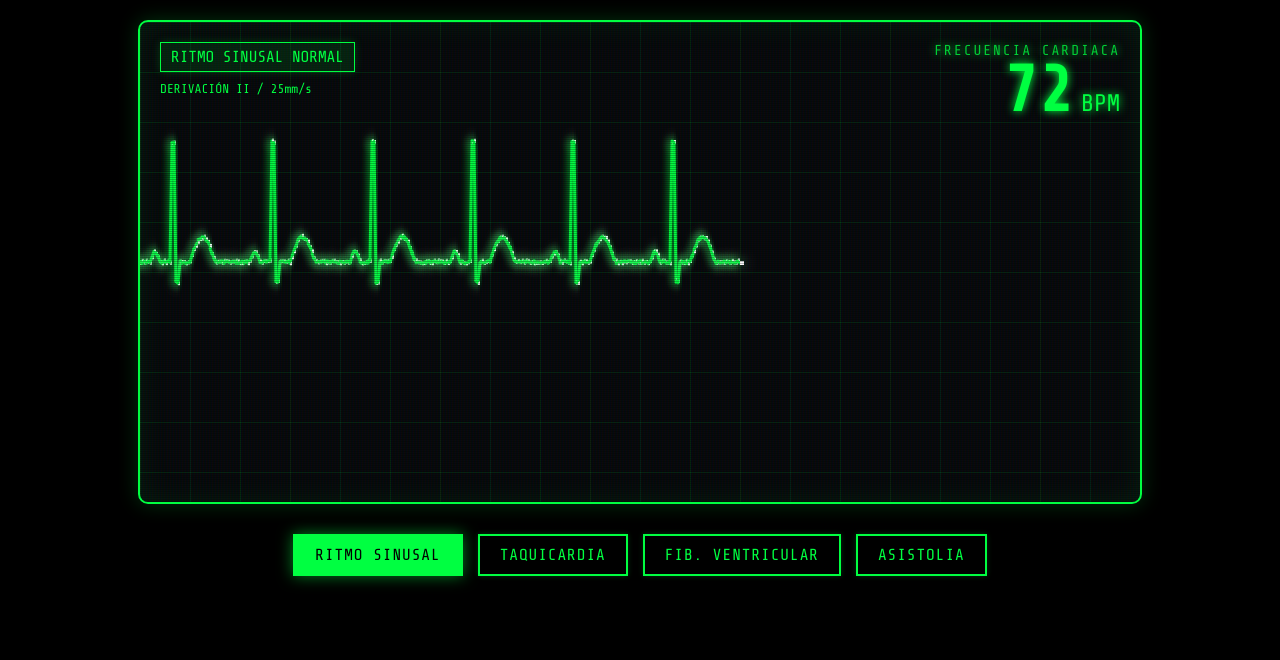
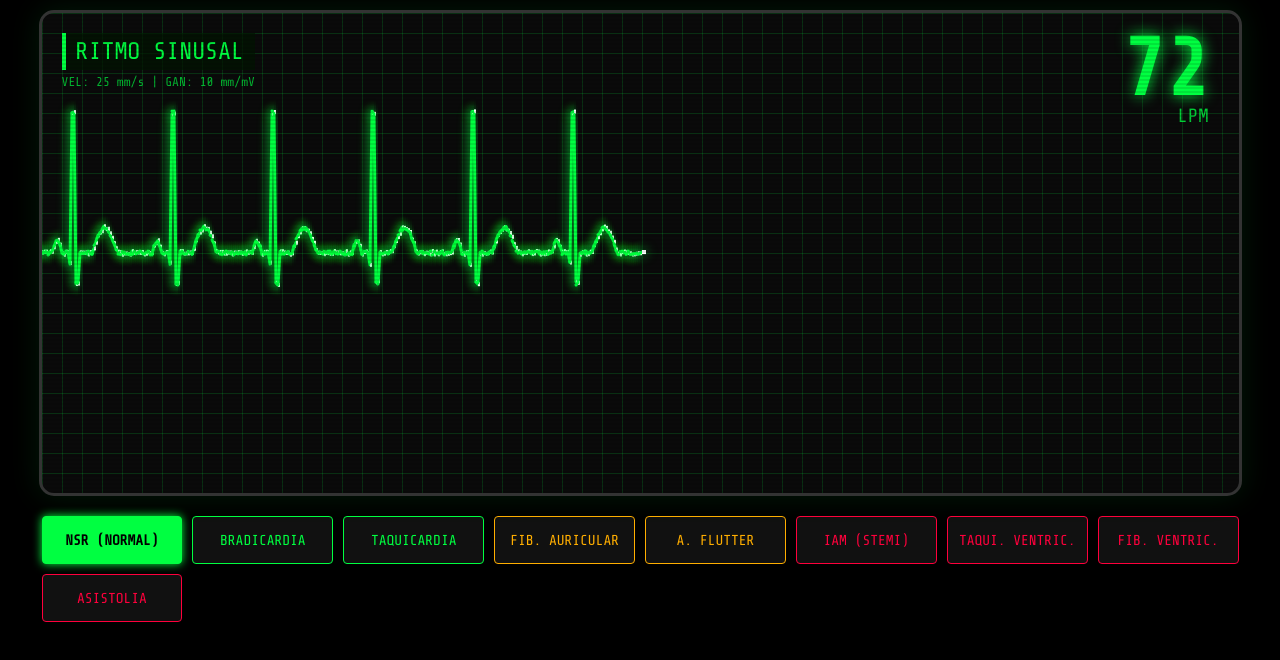
Before and after one commit to Col3ra/Sim_ecg_v2, a plain HTML site: page index.html in a window 1280 px wide. Drawn offline with nearby package versions, Linux system fonts and the light colour scheme.

Commit message:
Update index.html

```diff
--- a/index.html
+++ b/index.html
@@ -3,355 +3,430 @@
 <head>
     <meta charset="UTF-8">
     <meta name="viewport" content="width=device-width, initial-scale=1.0">
-    <title>Simulador ECG Futurista v3.0</title>
+    <title>MedSim ECG: Monitor de Pregrado</title>
     <link href="https://fonts.googleapis.com/css2?family=Share+Tech+Mono&display=swap" rel="stylesheet">
 
     <style>
         :root {
-            --ecg-color: #00ff41; /* Verde neón clásico */
-            --alert-color: #ff003c; /* Rojo alerta */
-            --bg-dark: #05080a;
-            --panel-bg: rgba(10, 20, 30, 0.8);
+            --ecg-color: #00ff41;
+            --alert-color: #ff003c;
+            --warn-color: #ffae00;
+            --bg-dark: #0a0a0a;
+            --grid-color: rgba(0, 255, 65, 0.15);
         }
 
         body {
             margin: 0;
-            padding: 20px;
+            padding: 10px;
             background-color: #000;
             color: var(--ecg-color);
             font-family: 'Share Tech Mono', monospace;
             display: flex;
             flex-direction: column;
             align-items: center;
-            min-height: 100vh;
-            box-sizing: border-box;
+            height: 100vh;
+            overflow: hidden; /* Evita scrollbars */
         }
 
-        /* --- Contenedor Principal del Monitor --- */
+        /* --- MONITOR --- */
         #monitor-frame {
             position: relative;
             width: 95%;
-            max-width: 1000px;
-            height: 60vh;
-            min-height: 400px;
+            max-width: 1200px;
+            height: 60vh; /* Altura del monitor */
             background: var(--bg-dark);
-            border: 2px solid var(--ecg-color);
-            box-shadow: 0 0 20px rgba(0, 255, 65, 0.2), inset 0 0 30px rgba(0, 255, 65, 0.1);
+            border: 3px solid #333;
+            border-radius: 15px;
+            box-shadow: 0 0 30px rgba(0, 255, 65, 0.1);
             overflow: hidden;
-            border-radius: 10px;
-            /* Fondo de rejilla técnica usando gradientes CSS */
+
+            /* Rejilla ECG Realista (Cajas grandes y chicas) */
             background-image:
-                linear-gradient(rgba(0, 255, 65, 0.1) 1px, transparent 1px),
-                linear-gradient(90deg, rgba(0, 255, 65, 0.1) 1px, transparent 1px);
-            background-size: 50px 50px;
+                linear-gradient(var(--grid-color) 1px, transparent 1px),
+                linear-gradient(90deg, var(--grid-color) 1px, transparent 1px);
+            background-size: 20px 20px; /* Simula 1mm/5mm */
         }
 
-        /* Efecto de escaneo de pantalla CRT antigua */
+        /* Overlay estilo pantalla vieja (Scanlines) */
         #monitor-frame::after {
             content: " ";
+            position: absolute;
+            top: 0; left: 0; width: 100%; height: 100%;
+            background: linear-gradient(rgba(18, 16, 16, 0) 50%, rgba(0, 0, 0, 0.1) 50%);
+            background-size: 100% 4px;
+            pointer-events: none;
+            z-index: 10;
+        }
+
+        /* Canvas */
+        canvas {
             display: block;
+            width: 100%;
+            height: 100%;
+        }
+
+        /* --- HUD (Datos en pantalla) --- */
+        .hud-top-left {
             position: absolute;
-            top: 0;
-            left: 0;
-            bottom: 0;
-            right: 0;
-            background: linear-gradient(rgba(18, 16, 16, 0) 50%, rgba(0, 0, 0, 0.25) 50%), linear-gradient(90deg, rgba(255, 0, 0, 0.06), rgba(0, 255, 0, 0.02), rgba(0, 0, 255, 0.06));
-            z-index: 2;
-            background-size: 100% 2px, 3px 100%;
+            top: 20px;
+            left: 20px;
+            z-index: 5;
             pointer-events: none;
         }
 
-        /* El Canvas donde se dibuja la onda */
-        #ecgCanvas {
-            position: absolute;
-            top: 0;
-            left: 0;
-            z-index: 1;
+        .rhythm-name {
+            font-size: 1.5rem;
+            background: rgba(0, 20, 0, 0.7);
+            padding: 5px 10px;
+            border-left: 4px solid var(--ecg-color);
         }
 
-        /* --- Elementos de la Interfaz (HUD) --- */
-        .hud-overlay {
+        .hud-top-right {
             position: absolute;
-            z-index: 3;
-            padding: 20px;
-            pointer-events: none; /* Para que los clicks pasen al canvas si fuera necesario */
-            width: 100%;
-            box-sizing: border-box;
-            display: flex;
-            justify-content: space-between;
+            top: 20px;
+            right: 30px;
+            z-index: 5;
+            text-align: right;
+            pointer-events: none;
         }
 
-        .vital-sign-box {
-            text-align: right;
-            text-shadow: 0 0 10px var(--ecg-color);
+        .bpm-value {
+            font-size: 5rem;
+            line-height: 0.9;
+            font-weight: bold;
+            text-shadow: 0 0 15px var(--ecg-color);
         }
 
-        .vital-label {
-            font-size: 0.9rem;
+        .bpm-label {
+            font-size: 1.2rem;
             opacity: 0.8;
-            letter-spacing: 2px;
         }
 
-        .vital-value {
-            font-size: 4rem;
-            font-weight: bold;
-            line-height: 1;
+        /* --- CONTROLES --- */
+        #controls {
+            margin-top: 20px;
+            display: grid;
+            grid-template-columns: repeat(auto-fit, minmax(140px, 1fr));
+            gap: 10px;
+            width: 95%;
+            max-width: 1200px;
         }
 
-        .vital-unit {
-            font-size: 1.5rem;
+        .btn {
+            background: #111;
+            border: 1px solid var(--ecg-color);
+            color: var(--ecg-color);
+            padding: 15px 10px;
+            font-family: 'Share Tech Mono', monospace;
+            font-size: 0.9rem;
+            cursor: pointer;
+            text-transform: uppercase;
+            transition: all 0.2s;
+            border-radius: 4px;
         }
 
-        /* Indicador de modo en la esquina superior izquierda */
-        .mode-indicator {
-            text-transform: uppercase;
-            border: 1px solid var(--ecg-color);
-            padding: 5px 10px;
-            background: rgba(0, 255, 65, 0.1);
-            box-shadow: 0 0 10px rgba(0, 255, 65, 0.2);
+        .btn:hover {
+            background: var(--ecg-color);
+            color: black;
+            box-shadow: 0 0 15px var(--ecg-color);
         }
 
-        /* --- Controles --- */
-        #controls-container {
-            margin-top: 30px;
-            display: flex;
-            gap: 15px;
-            flex-wrap: wrap;
-            justify-content: center;
+        .btn.active {
+            background: var(--ecg-color);
+            color: black;
+            font-weight: bold;
+            box-shadow: 0 0 10px var(--ecg-color);
         }
 
-        .cyber-button {
-            background: transparent;
-            border: 2px solid var(--ecg-color);
-            color: var(--ecg-color);
-            padding: 10px 20px;
-            font-family: 'Share Tech Mono', monospace;
-            font-size: 1rem;
-            cursor: pointer;
-            text-transform: uppercase;
-            letter-spacing: 1px;
-            transition: all 0.3s ease;
-            position: relative;
-            overflow: hidden;
-            box-shadow: 0 0 5px rgba(0, 255, 65, 0.2);
-        }
+        /* Estilos para botones de alerta */
+        .btn.danger { border-color: var(--alert-color); color: var(--alert-color); }
+        .btn.danger:hover, .btn.danger.active { background: var(--alert-color); color: white; box-shadow: 0 0 15px var(--alert-color); }
 
-        .cyber-button:hover {
-            background: var(--ecg-color);
-            color: #000;
-            box-shadow: 0 0 20px rgba(0, 255, 65, 0.8);
-        }
+        .btn.warn { border-color: var(--warn-color); color: var(--warn-color); }
+        .btn.warn:hover, .btn.warn.active { background: var(--warn-color); color: black; box-shadow: 0 0 15px var(--warn-color); }
 
-        .cyber-button.active {
-            background: var(--ecg-color);
-            color: #000;
-            box-shadow: 0 0 15px rgba(0, 255, 65, 0.5);
-        }
-
-        /* Botones de patología específicos */
-        .cyber-button.danger:hover, .cyber-button.danger.active {
-            border-color: var(--alert-color);
-            background: var(--alert-color);
-            box-shadow: 0 0 20px rgba(255, 0, 60, 0.8);
-        }
     </style>
 </head>
 <body>
 
     <div id="monitor-frame">
-        <div class="hud-overlay">
-            <div>
-                <div class="mode-indicator" id="rhythm-label">RITMO SINUSAL NORMAL</div>
-                <div style="margin-top: 10px; font-size: 0.8rem;">DERIVACIÓN II / 25mm/s</div>
-            </div>
+        <div class="hud-top-left">
+            <div class="rhythm-name" id="rhythmText">RITMO SINUSAL</div>
+            <div style="font-size: 0.8rem; margin-top:5px; opacity:0.7;">VEL: 25 mm/s | GAN: 10 mm/mV</div>
+        </div>
 
-            <div class="vital-sign-box">
-                <div class="vital-label">FRECUENCIA CARDIACA</div>
-                <span class="vital-value" id="hr-value">72</span>
-                <span class="vital-unit">BPM</span>
-            </div>
+        <div class="hud-top-right">
+            <div class="bpm-value" id="bpmText">72</div>
+            <div class="bpm-label">LPM</div>
         </div>
 
         <canvas id="ecgCanvas"></canvas>
     </div>
 
-    <div id="controls-container">
-        <button class="cyber-button active" onclick="setRhythm('sinus')">Ritmo Sinusal</button>
-        <button class="cyber-button" onclick="setRhythm('tachy')">Taquicardia</button>
-        <button class="cyber-button danger" onclick="setRhythm('vfib')">Fib. Ventricular</button>
-        <button class="cyber-button danger" onclick="setRhythm('asystole')">Asistolia</button>
+    <div id="controls">
+        <button class="btn active" onclick="setMode('sinus')">NSR (Normal)</button>
+        <button class="btn" onclick="setMode('brady')">Bradicardia</button>
+        <button class="btn" onclick="setMode('tachy')">Taquicardia</button>
+
+        <button class="btn warn" onclick="setMode('afib')">Fib. Auricular</button>
+        <button class="btn warn" onclick="setMode('flutter')">A. Flutter</button>
+
+        <button class="btn danger" onclick="setMode('stemi')">IAM (STEMI)</button>
+        <button class="btn danger" onclick="setMode('vtach')">Taqui. Ventric.</button>
+        <button class="btn danger" onclick="setMode('vfib')">Fib. Ventric.</button>
+        <button class="btn danger" onclick="setMode('asystole')">Asistolia</button>
     </div>
 
-
 <script>
-        // --- Configuración Inicial ---
     const canvas = document.getElementById('ecgCanvas');
     const ctx = canvas.getContext('2d');
-    const hrValueDisplay = document.getElementById('hr-value');
-    const rhythmLabelDisplay = document.getElementById('rhythm-label');
-    const buttons = document.querySelectorAll('.cyber-button');
 
-    function resizeCanvas() {
+    // Elementos UI
+    const bpmText = document.getElementById('bpmText');
+    const rhythmText = document.getElementById('rhythmText');
+    const buttons = document.querySelectorAll('.btn');
+
+    // Estado del Sistema
+    let config = {
+        rhythm: 'sinus',
+        speed: 2,        // Velocidad de dibujo horizontal
+        bpm: 72,         // BPM objetivo
+        currentBpm: 72,  // BPM visual (para transiciones)
+        amplitude: 100,  // Altura base
+        color: '#00ff41' // Color de la línea
+    };
+
+    // Variables de dibujo
+    let x = 0;
+    let time = 0;
+    let baseline = 0;
+
+    // Ajuste de tamaño
+    function resize() {
         canvas.width = canvas.parentElement.clientWidth;
         canvas.height = canvas.parentElement.clientHeight;
         baseline = canvas.height / 2;
     }
-    window.addEventListener('resize', resizeCanvas);
+    window.addEventListener('resize', resize);
+    resize();
 
-    // --- Variables del Simulador ---
-    let x = 0;
-    let baseline = canvas.height / 2;
-    let time = 0;
+    // ---------------------------------------------------------
+    // MOTOR MATEMÁTICO DE ONDAS (Lo crucial para la medicina)
+    // ---------------------------------------------------------
 
-    let currentState = {
-        rhythm: 'sinus',
-        speed: 2, // Velocidad un poco más lenta para mejor lectura (25mm/s simulado)
-        amplitude: 100,
-        targetBPM: 72,
-        currentBPM: 72
-    };
+    // 1. Generador de complejo P-QRS-T Paramétrico
+    function getComplexValue(pos, type) {
+        let val = 0;
 
-    // --- FUNCIONES MATEMÁTICAS (Igual que antes) ---
-    function waveSinus(t) {
-        let cycleLen = 60 * 60 / currentState.targetBPM;
-        let cycle = t % cycleLen;
-        let pos = (cycle / cycleLen) * 100;
-        let val = 0;
-        if(pos > 10 && pos < 20) val -= Math.sin((pos-10)/10 * Math.PI) * 0.1; // P
-        else if(pos > 30 && pos < 32) val += 0.1; // Q
-        else if(pos >= 32 && pos < 36) val -= 1.2; // R
-        else if(pos >= 36 && pos < 40) val += 0.2; // S
-        else if(pos > 50 && pos < 75) val -= Math.sin((pos-50)/25 * Math.PI) * 0.25; // T
-        val += (Math.random() - 0.5) * 0.03;
-        return val * currentState.amplitude;
+        if (type === 'normal' || type === 'stemi') {
+            // Onda P (Auricular)
+            if(pos > 10 && pos < 20) val -= Math.sin((pos-10)/10 * Math.PI) * 0.12;
+
+            // QRS (Ventricular)
+            if(pos > 28 && pos < 30) val += 0.1; // Q
+            else if(pos >= 30 && pos < 34) val -= 1.4; // R (Pico)
+            else if(pos >= 34 && pos < 38) val += 0.3; // S
+
+            // ST-T
+            if (type === 'stemi') {
+                // Elevación patológica del ST (Infarto)
+                if(pos >= 38 && pos < 60) val -= 0.35;
+                // Onda T fusionada
+                if(pos >= 50 && pos < 75) val -= Math.sin((pos-50)/25 * Math.PI) * 0.3;
+            } else {
+                // Normal
+                if(pos >= 50 && pos < 75) val -= Math.sin((pos-50)/25 * Math.PI) * 0.25;
+            }
+        }
+
+        else if (type === 'afib') {
+            // FA: No hay onda P, línea base temblorosa ("f" waves), QRS irregular
+            // Simulamos el temblor base aquí, el QRS se añade en la lógica principal
+            if(pos >= 30 && pos < 34) val -= 1.3; // R irregular
+            else if(pos >= 34 && pos < 38) val += 0.2; // S
+        }
+
+        return val;
     }
 
-    function waveVFib(t) {
-        let val = Math.sin(t * 0.1) * 0.3 + Math.sin(t * 0.23) * 0.2 + Math.sin(t * 0.37) * 0.4;
-        val += (Math.random() - 0.5) * 0.2;
-        return val * currentState.amplitude * 0.7;
+    // Función Maestra que calcula Y según el tiempo
+    function calculateSignal(t) {
+        let val = 0;
+        let cycleLen = 3600 / config.bpm; // Frames por latido
+
+        // -- LÓGICA ESPECÍFICA POR RITMO --
+
+        if (config.rhythm === 'vtach') {
+            // TV: Monorremorfa (Ondas sinusoidales anchas y grandes, sin P ni T)
+            val = Math.sin(t * 0.15) * 1.2;
+            // Agudizar un poco los picos
+            if(val < -0.8) val *= 1.2;
+        }
+
+        else if (config.rhythm === 'vfib') {
+            // FV: Caos total. Suma de senos desfasados.
+            val = (Math.sin(t * 0.1) + Math.sin(t * 0.17) + Math.cos(t * 0.05)) * 0.4;
+        }
+
+        else if (config.rhythm === 'flutter') {
+            // Flutter: Ondas F en "Dientes de sierra" continuas
+            // Fondo de dientes:
+            val = Math.sin(t * 0.25) * 0.2;
+            // QRS superpuesto cada cierto tiempo (bloqueo fijo)
+            let flutterCycle = t % (cycleLen * 1.5); // Un QRS cada 1.5 ciclos de sierra
+            let fPos = (flutterCycle / (cycleLen * 1.5)) * 100;
+
+            if(fPos > 40 && fPos < 45) val -= 1.0; // R spike
+        }
+
+        else if (config.rhythm === 'afib') {
+            // FA: Ruido basal fuerte (ondas f)
+            val = (Math.random() - 0.5) * 0.15;
+
+            // Truco para QRS Irregular: usamos un ruido Perlin simplificado o Math.sin de baja frecuencia
+            // para modular cuándo aparece el QRS.
+            // Para simplificar en este código único: Usamos un ciclo normal pero añadimos "Jitter" al tiempo
+            // Simulación visual aproximada:
+            let jitteryTime = t + Math.sin(t * 0.02) * 50;
+            let cycle = jitteryTime % cycleLen;
+            let pos = (cycle / cycleLen) * 100;
+
+            val += getComplexValue(pos, 'afib');
+        }
+
+        else if (config.rhythm === 'asystole') {
+            val = 0;
+        }
+
+        else {
+            // Ritmos Sinusales (Normal, Bradi, Taqui, STEMI)
+            let cycle = t % cycleLen;
+            let pos = (cycle / cycleLen) * 100;
+
+            // Tipo de complejo
+            let type = (config.rhythm === 'stemi') ? 'stemi' : 'normal';
+            val = getComplexValue(pos, type);
+        }
+
+        // Añadir ruido eléctrico/muscular basal siempre (realismo)
+        val += (Math.random() - 0.5) * 0.04;
+
+        return val * config.amplitude;
     }
 
-    function waveAsystole(t) {
-        return (Math.random() - 0.5) * 0.05 * currentState.amplitude;
-    }
-
-    function getWaveValue(t) {
-        switch(currentState.rhythm) {
-            case 'sinus': return waveSinus(t);
-            case 'tachy': return waveSinus(t);
-            case 'vfib':  return waveVFib(t);
-            case 'asystole': return waveAsystole(t);
-            default: return waveSinus(t);
-        }
-    }
-
-    // --- NUEVO BUCLE DE DIBUJO (Lógica Clínica Real) ---
+    // ---------------------------------------------------------
+    // BUCLE DE DIBUJO (SCAN BAR METHOD)
+    // ---------------------------------------------------------
     function draw() {
-
-        // 1. CONFIGURACIÓN DE ESTILO
+        // Configuración de línea
         ctx.lineWidth = 3;
         ctx.lineCap = 'round';
         ctx.lineJoin = 'round';
+        ctx.shadowBlur = 12;
+        ctx.shadowColor = config.color;
+        ctx.strokeStyle = config.color;
 
-        let drawColor = getComputedStyle(document.documentElement).getPropertyValue('--ecg-color').trim();
-        if(currentState.rhythm === 'vfib' || currentState.rhythm === 'asystole') {
-             drawColor = getComputedStyle(document.documentElement).getPropertyValue('--alert-color').trim();
-        }
+        // 1. Borrado Inteligente (Barra de escáner)
+        // Borramos 20px por delante del puntero para limpiar lo viejo
+        ctx.clearRect(x, 0, 30, canvas.height);
 
-        ctx.strokeStyle = drawColor;
-        ctx.shadowBlur = 10;
-        ctx.shadowColor = drawColor;
-
-        // 2. EL "BORRADOR" (Scan Bar)
-        // En lugar de borrar todo, borramos un rectángulo pequeño ADELANTE del punto actual.
-        // Esto elimina el trazo de la vuelta anterior justo antes de reescribirlo.
-        // Al usar clearRect, dejamos ver la rejilla CSS de fondo.
-
-        const eraserWidth = 30; // Ancho del espacio vacío que viaja delante de la onda
-        const eraserHeight = canvas.height;
-
-        // Borramos una franja vertical
-        ctx.clearRect(x, 0, eraserWidth, eraserHeight);
-
-        // 3. DIBUJAR EL SEGMENTO
+        // 2. Dibujar Segmento
         ctx.beginPath();
 
-        // Punto anterior (si es el inicio de pantalla, movemos sin dibujar para evitar líneas cruzadas)
-        let prevY = baseline + getWaveValue(time);
-        if (x === 0) {
-            ctx.moveTo(x, prevY);
-        } else {
-            // Necesitamos recordar la Y anterior para que la línea sea continua
-            // Retrocedemos un paso en el tiempo para saber dónde estábamos
-            ctx.moveTo(x - currentState.speed, baseline + getWaveValue(time - 1));
-        }
+        // Truco de continuidad: si x > 0, empezamos desde el punto anterior calculado
+        // Re-calculamos el punto previo para evitar gaps
+        let prevY = baseline + calculateSignal(time - 1);
+        if(x === 0) ctx.moveTo(x, prevY);
+        else ctx.moveTo(x - config.speed, prevY);
 
-        // Punto actual
-        let nextY = baseline + getWaveValue(time);
-        ctx.lineTo(x, nextY);
+        let curY = baseline + calculateSignal(time);
+        ctx.lineTo(x, curY);
         ctx.stroke();
 
-        // Dibujar la "cabeza" brillante (punto blanco en la punta, opcional pero queda bien)
-        // Esto ayuda al ojo a seguir el punto de escritura
+        // 3. "Cabeza" del puntero (punto brillante)
         ctx.fillStyle = '#fff';
-        ctx.shadowBlur = 15;
-        ctx.shadowColor = '#fff';
-        ctx.fillRect(x, nextY - 2, 4, 4); // Pequeño punto brillante
+        ctx.fillRect(x, curY - 2, 4, 4);
 
-        // 4. AVANZAR
-        x += currentState.speed;
+        // 4. Gestión de tiempo y espacio
+        x += config.speed;
         time++;
 
-        // 5. BARRIDO (Wrap around)
+        // Vuelta al principio
         if (x > canvas.width) {
             x = 0;
         }
 
-        // 6. ACTUALIZAR HUD (BPM)
-        if (Math.abs(currentState.currentBPM - currentState.targetBPM) > 0.5) {
-            currentState.currentBPM += (currentState.targetBPM - currentState.currentBPM) * 0.05;
-            hrValueDisplay.innerText = Math.round(currentState.currentBPM);
+        // 5. Suavizado de BPM en pantalla
+        if(config.rhythm === 'vfib' || config.rhythm === 'vtach' || config.rhythm === 'asystole') {
+            // En paros cardiacos el monitor a veces muestra ??? o 0
+            bpmText.innerText = (config.rhythm === 'vtach') ? "160" : "0";
+            if(config.rhythm === 'vtach') bpmText.style.color = 'var(--alert-color)';
         } else {
-             hrValueDisplay.innerText = currentState.targetBPM;
+            // Interpolación suave del número
+            let diff = config.bpm - config.currentBpm;
+            if(Math.abs(diff) > 0.5) config.currentBpm += diff * 0.05;
+            else config.currentBpm = config.bpm;
+            bpmText.innerText = Math.round(config.currentBpm);
+            bpmText.style.color = 'var(--ecg-color)';
         }
 
         requestAnimationFrame(draw);
     }
 
-    // --- CONTROLES (Igual que antes) ---
-    function setRhythm(rhythm) {
-        buttons.forEach(btn => btn.classList.remove('active'));
+    // ---------------------------------------------------------
+    // CONTROLADOR DE MODOS
+    // ---------------------------------------------------------
+    function setMode(mode) {
+        // Gestión visual de botones
+        buttons.forEach(b => b.classList.remove('active'));
         event.target.classList.add('active');
-        currentState.rhythm = rhythm;
 
-        switch(rhythm) {
+        config.rhythm = mode;
+
+        // Parámetros Clínicos
+        switch(mode) {
             case 'sinus':
-                currentState.speed = 2;
-                currentState.targetBPM = 72;
-                rhythmLabelDisplay.innerText = "RITMO SINUSAL NORMAL";
+                config.bpm = 75; config.speed = 2; config.color = '#00ff41';
+                rhythmText.innerText = "RITMO SINUSAL NORMAL";
+                break;
+            case 'brady':
+                config.bpm = 45; config.speed = 1.5; config.color = '#00ff41';
+                rhythmText.innerText = "BRADICARDIA SINUSAL";
                 break;
             case 'tachy':
-                currentState.speed = 3.5;
-                currentState.targetBPM = 150;
-                rhythmLabelDisplay.innerText = "TAQUICARDIA SINUSAL";
+                config.bpm = 130; config.speed = 3; config.color = '#00ff41';
+                rhythmText.innerText = "TAQUICARDIA SINUSAL";
+                break;
+            case 'afib':
+                config.bpm = 110; config.speed = 2.5; config.color = '#ffae00'; // Warning color
+                rhythmText.innerText = "FIBRILACIÓN AURICULAR";
+                break;
+            case 'flutter':
+                config.bpm = 115; config.speed = 2.5; config.color = '#ffae00';
+                rhythmText.innerText = "FLUTTER AURICULAR (2:1)";
+                break;
+            case 'stemi':
+                config.bpm = 90; config.speed = 2; config.color = '#ff003c'; // Danger color
+                rhythmText.innerText = "IAM - ELEVACIÓN ST (ANTERIOR)";
+                break;
+            case 'vtach':
+                config.bpm = 160; config.speed = 3.5; config.color = '#ff003c';
+                rhythmText.innerText = "TAQUICARDIA VENTRICULAR";
                 break;
             case 'vfib':
-                currentState.speed = 2;
-                currentState.targetBPM = 0;
-                rhythmLabelDisplay.innerText = "!! FIB. VENTRICULAR !!";
+                config.bpm = 0; config.speed = 2; config.color = '#ff003c';
+                rhythmText.innerText = "!!! FIB. VENTRICULAR !!!";
                 break;
             case 'asystole':
-                currentState.speed = 2;
-                currentState.targetBPM = 0;
-                rhythmLabelDisplay.innerText = "!! ASISTOLIA !!";
+                config.bpm = 0; config.speed = 1.5; config.color = '#ff003c';
+                rhythmText.innerText = "!!! ASISTOLIA !!!";
                 break;
         }
     }
 
-    // Inicio
-    resizeCanvas();
+    // Iniciar
     draw();
+
 </script>
 </body>
 </html>
```
